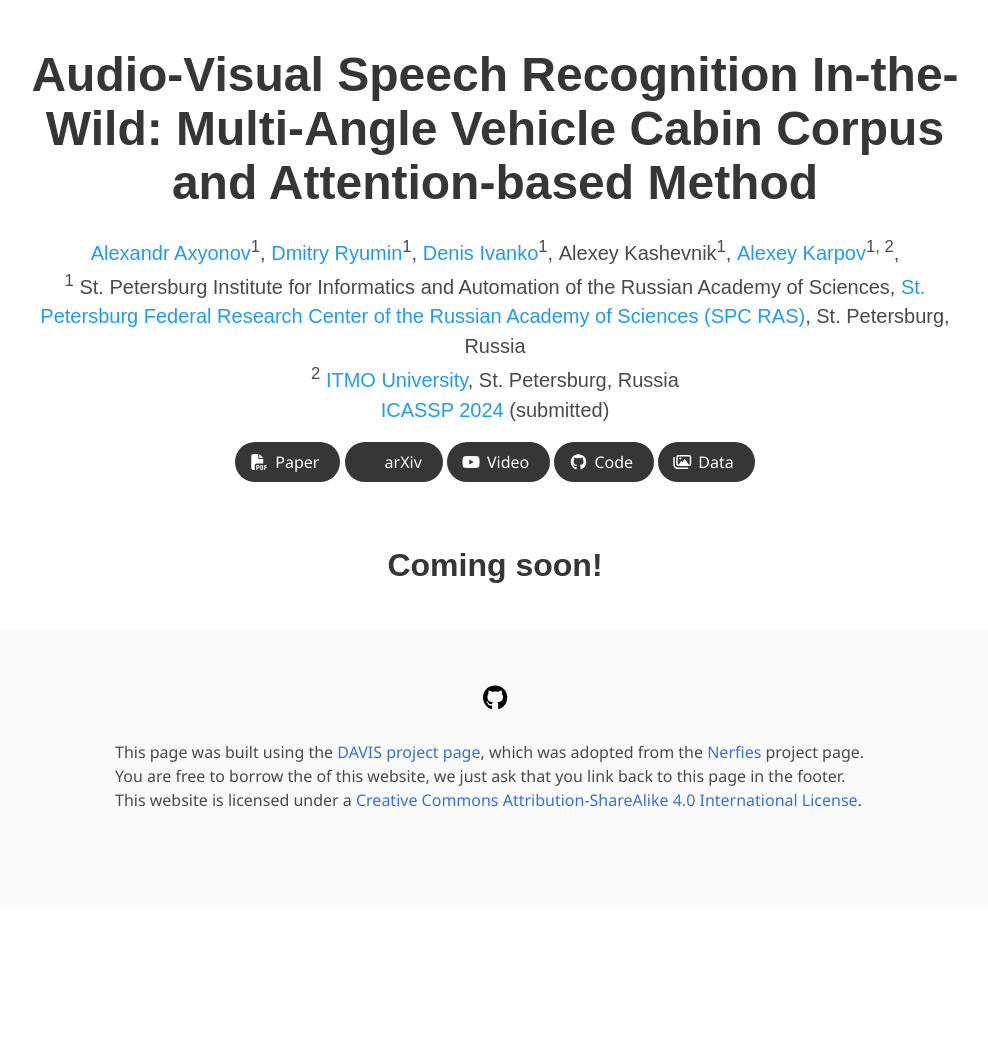
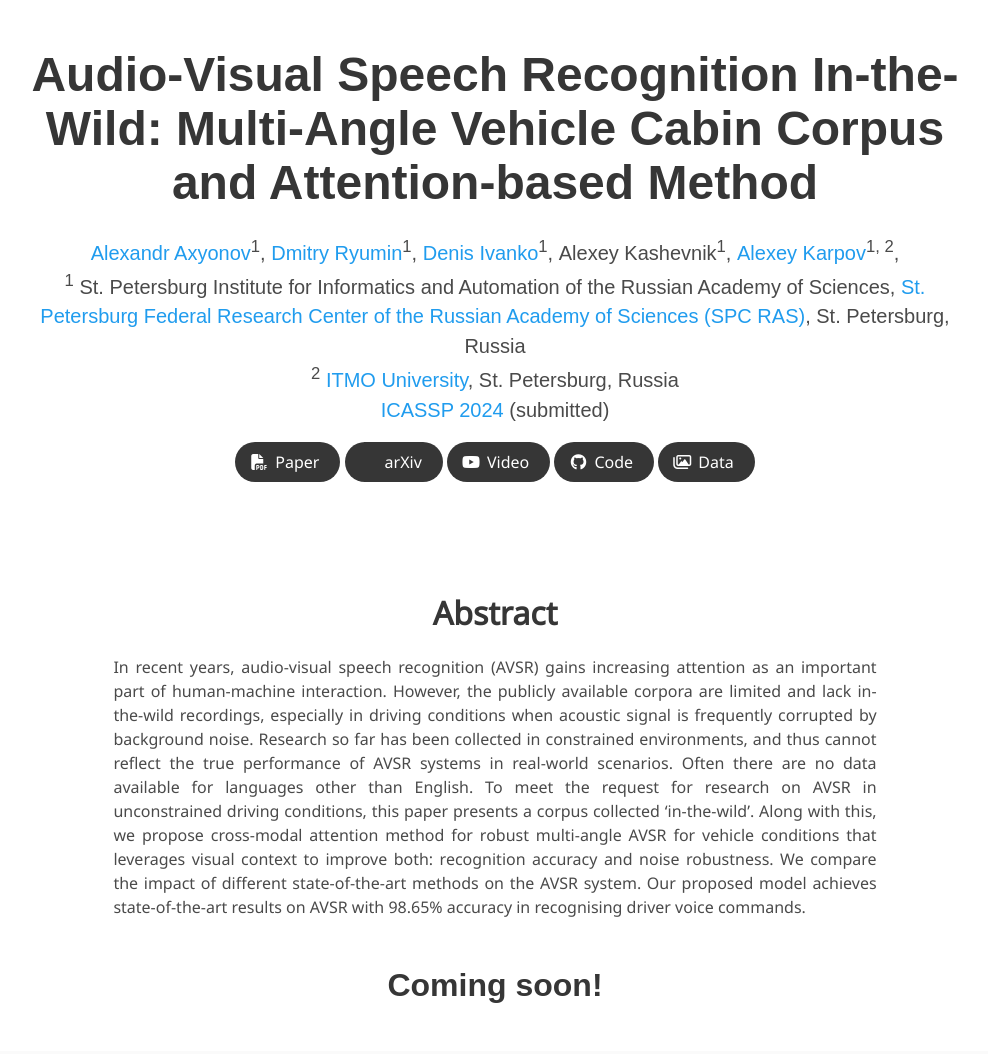
Before and after one commit to SMIL-SPCRAS/DAVIS, a plain HTML site: page index.html in a window 1280 px wide. Shown: the top 1054 px of the page, without its empty margins (145-1133 px from the left). Before the commit the page ends 908 px from the top, so only its background shows below. Drawn offline with nearby package versions, Linux system fonts and the light colour scheme; some icons are missing; a web font is replaced by a local one.

Commit message:
add abstract

```diff
--- a/index.html
+++ b/index.html
@@ -132,7 +132,21 @@
     </div>
   </div>
 </section>
-
+<section class="section">
+    <div class="container is-max-desktop">
+    <!-- Abstract. -->
+    <div class="columns is-centered has-text-centered">
+        <div class="column is-four-fifths">
+        <h2 class="title is-3">Abstract</h2>
+        <div class="content has-text-justified">
+            <p>
+            In recent years, audio-visual speech recognition (AVSR) gains increasing attention as an important part of human-machine interaction. However, the publicly available corpora are limited and lack in-the-wild recordings, especially in driving conditions when acoustic signal is frequently corrupted by background noise. Research so far has been collected in constrained environments, and thus cannot reflect the true performance of AVSR systems in real-world scenarios. Often there are no data available for languages other than English. To meet the request for research on AVSR in unconstrained driving conditions, this paper presents a corpus collected ‘in-the-wild’. Along with this, we propose cross-modal attention method for robust multi-angle AVSR for vehicle conditions that leverages visual context to improve both: recognition accuracy and noise robustness. We compare the impact of different state-of-the-art methods on the AVSR system. Our proposed model achieves state-of-the-art results on AVSR with 98.65% accuracy in recognising driver voice commands.
+            </p>
+        </div>
+        </div>
+    </div>
+    </div>
+</section>
 <section class="hero teaser">
     <div class="container is-max-desktop">
     <div class="hero-body">
```
Lines whose indentation alone changed are shown as unchanged.
